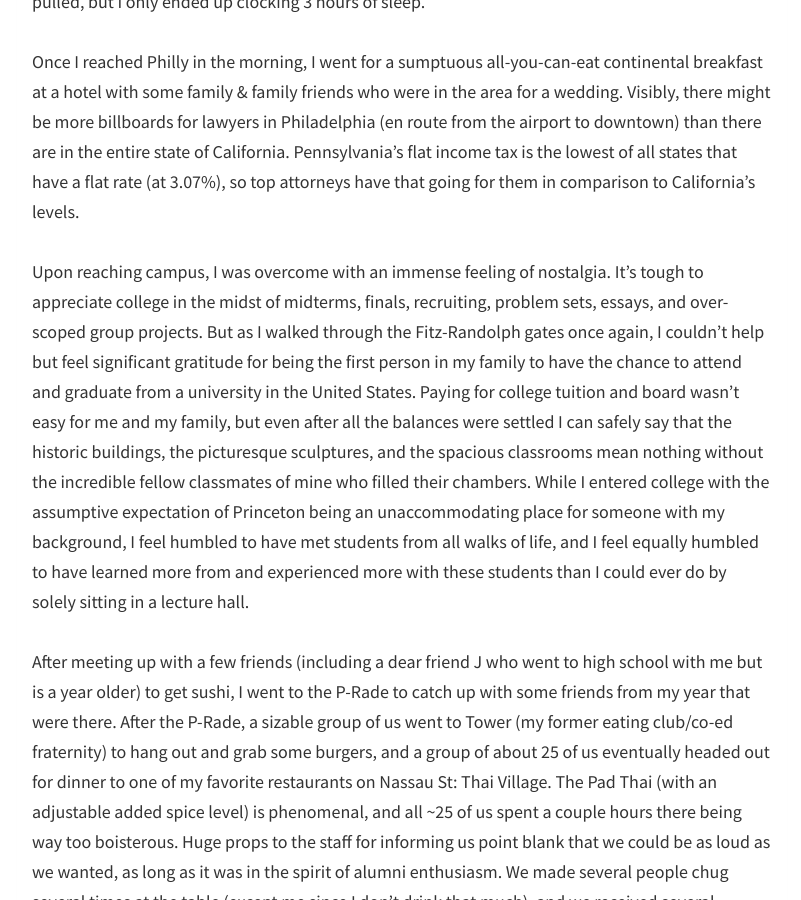
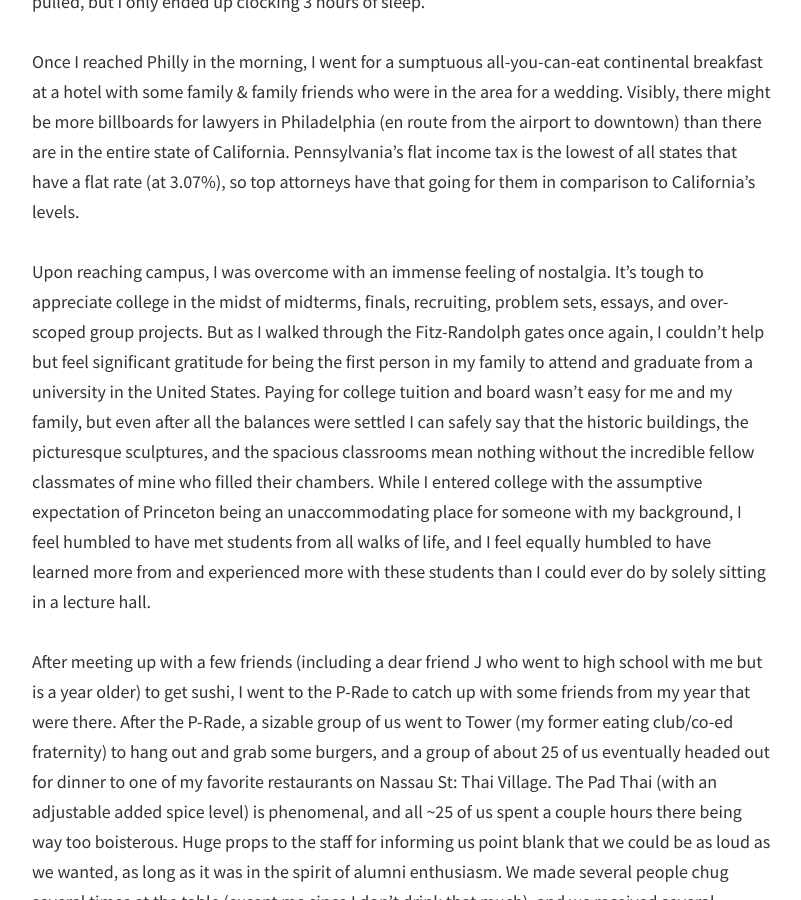
Before and after one commit to avinayak14/avinayak14.github.io, a Jekyll site: the page built from _posts/2023-06-08-post6.md, in a window 1280 px wide and 900 px high, scrolled down 519 px. Shown: the whole window, without its empty margins (238-1039 px from the left). Built offline with Jekyll 4.4.1, drawn with Linux system fonts in a browser that asks for light colours; nearby versions of some CDN libraries.

Commit message:
concision

```diff
--- a/_posts/2023-06-08-post6.md
+++ b/_posts/2023-06-08-post6.md
@@ -19,7 +19,7 @@
 Once I reached Philly in the morning, I went for a sumptuous all-you-can-eat continental breakfast at a hotel with some family & family friends who were in the area for a wedding. Visibly, there might be more billboards for lawyers in Philadelphia (en route from the airport to downtown) than there are in the entire state of California. Pennsylvania’s flat income tax is the lowest of all states that have a flat rate (at 3.07%), so top attorneys have that going for them in comparison to California’s levels.
 <br/>
 <br/>
-Upon reaching campus, I was overcome with an immense feeling of nostalgia. It’s tough to appreciate college in the midst of midterms, finals, recruiting, problem sets, essays, and over-scoped group projects. But as I walked through the Fitz-Randolph gates once again, I couldn’t help but feel significant gratitude for being the first person in my family to have the chance to attend and graduate from a university in the United States. Paying for college tuition and board wasn’t easy for me and my family, but even after all the balances were settled I can safely say that the historic buildings, the picturesque sculptures, and the spacious classrooms mean nothing without the incredible fellow classmates of mine who filled their chambers. While I entered college with the assumptive expectation of Princeton being an unaccommodating place for someone with my background, I feel humbled to have met students from all walks of life, and I feel equally humbled to have learned more from and experienced more with these students than I could ever do by solely sitting in a lecture hall.
+Upon reaching campus, I was overcome with an immense feeling of nostalgia. It’s tough to appreciate college in the midst of midterms, finals, recruiting, problem sets, essays, and over-scoped group projects. But as I walked through the Fitz-Randolph gates once again, I couldn’t help but feel significant gratitude for being the first person in my family to attend and graduate from a university in the United States. Paying for college tuition and board wasn’t easy for me and my family, but even after all the balances were settled I can safely say that the historic buildings, the picturesque sculptures, and the spacious classrooms mean nothing without the incredible fellow classmates of mine who filled their chambers. While I entered college with the assumptive expectation of Princeton being an unaccommodating place for someone with my background, I feel humbled to have met students from all walks of life, and I feel equally humbled to have learned more from and experienced more with these students than I could ever do by solely sitting in a lecture hall.
 <br/>
 <br/>
 After meeting up with a few friends (including a dear friend J who went to high school with me but is a year older) to get sushi, I went to the P-Rade to catch up with some friends from my year that were there. After the P-Rade, a sizable group of us went to Tower (my former eating club/co-ed fraternity) to hang out and grab some burgers, and a group of about 25 of us eventually headed out for dinner to one of my favorite restaurants on Nassau St: Thai Village. The Pad Thai (with an adjustable added spice level) is phenomenal, and all ~25 of us spent a couple hours there being way too boisterous. Huge props to the staff for informing us point blank that we could be as loud as we wanted, as long as it was in the spirit of alumni enthusiasm. We made several people chug several times at the table (except me since I don’t drink that much), and we received several surprised looks from elderly couples seated nearby.
```
